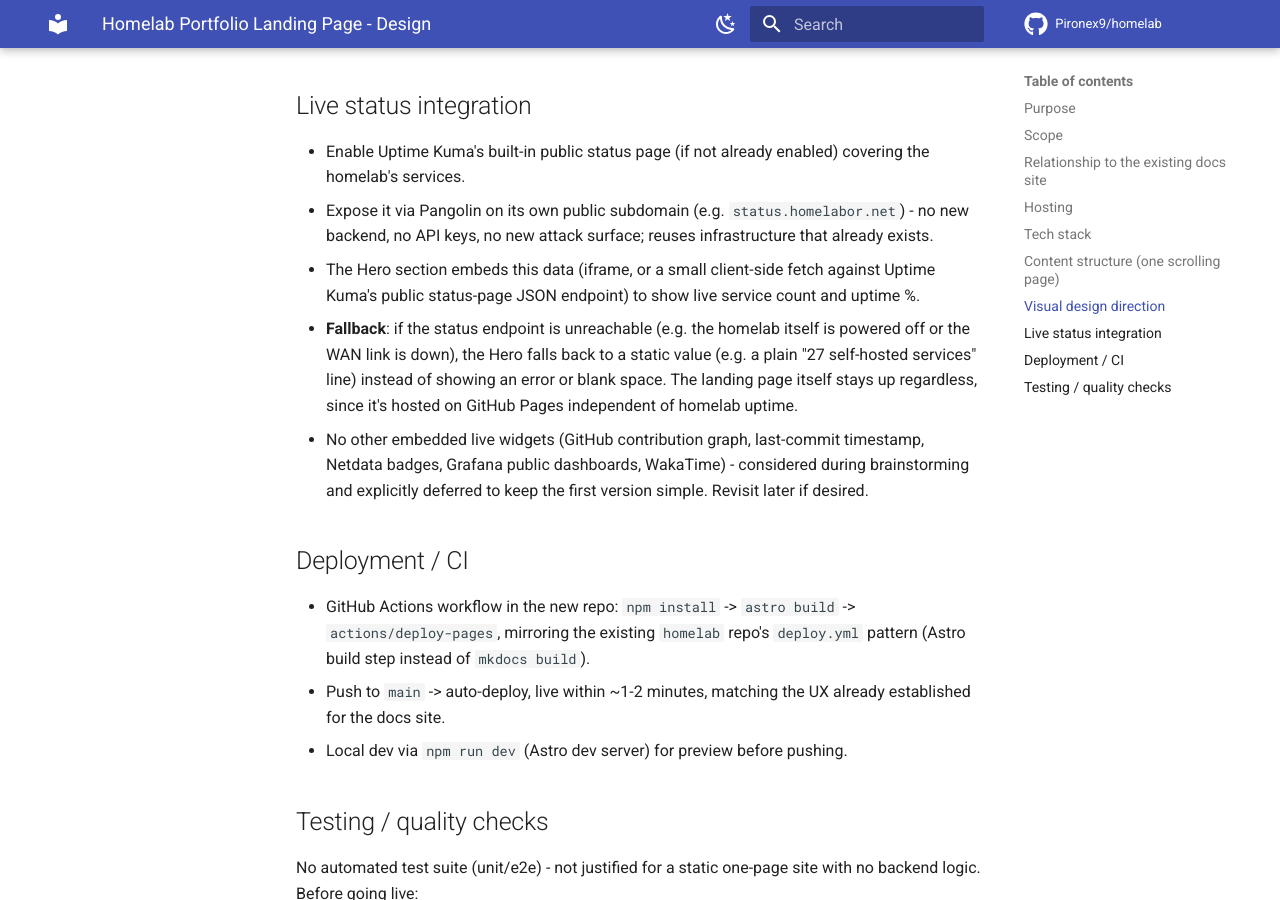
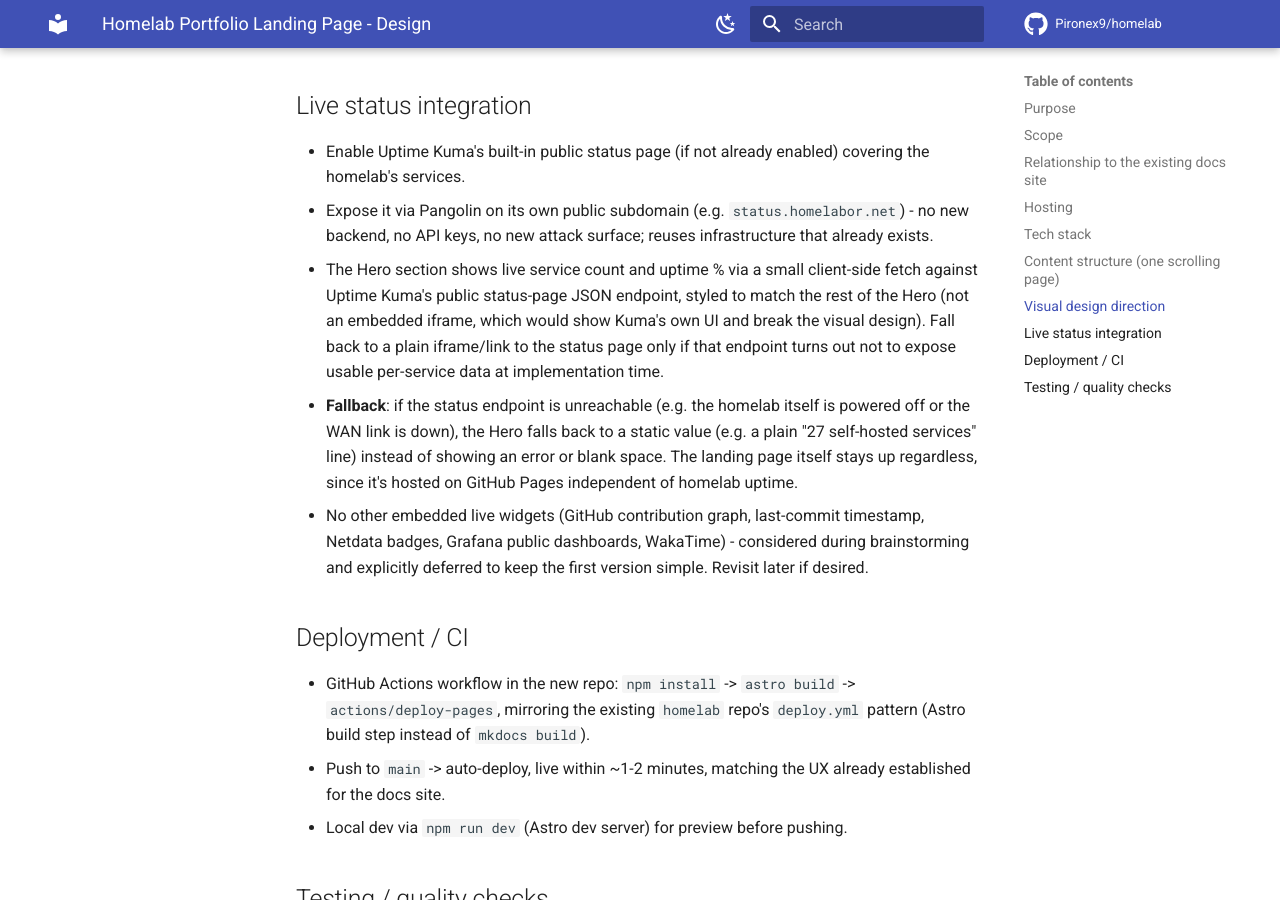
Before and after one commit to Pironex9/homelab, an MkDocs documentation site: the page built from docs/superpowers/specs/2026-07-26-portfolio-landing-design.md, in a window 1280 px wide and 900 px high, scrolled down 2455 px. Built offline with MkDocs 1.6.1 and Material for MkDocs 9.7.7, drawn with Linux system fonts in a browser that asks for light colours; comment, search, counter and statistics services are not loaded.

Commit message:
fix(spec): clarify live-status widget as client-side fetch, not iframe

```diff
--- a/docs/superpowers/specs/2026-07-26-portfolio-landing-design.md
+++ b/docs/superpowers/specs/2026-07-26-portfolio-landing-design.md
@@ -53,7 +53,7 @@
 
 - Enable Uptime Kuma's built-in public status page (if not already enabled) covering the homelab's services.
 - Expose it via Pangolin on its own public subdomain (e.g. `status.homelabor.net`) - no new backend, no API keys, no new attack surface; reuses infrastructure that already exists.
-- The Hero section embeds this data (iframe, or a small client-side fetch against Uptime Kuma's public status-page JSON endpoint) to show live service count and uptime %.
+- The Hero section shows live service count and uptime % via a small client-side fetch against Uptime Kuma's public status-page JSON endpoint, styled to match the rest of the Hero (not an embedded iframe, which would show Kuma's own UI and break the visual design). Fall back to a plain iframe/link to the status page only if that endpoint turns out not to expose usable per-service data at implementation time.
 - **Fallback**: if the status endpoint is unreachable (e.g. the homelab itself is powered off or the WAN link is down), the Hero falls back to a static value (e.g. a plain "27 self-hosted services" line) instead of showing an error or blank space. The landing page itself stays up regardless, since it's hosted on GitHub Pages independent of homelab uptime.
 - No other embedded live widgets (GitHub contribution graph, last-commit timestamp, Netdata badges, Grafana public dashboards, WakaTime) - considered during brainstorming and explicitly deferred to keep the first version simple. Revisit later if desired.
 
```
